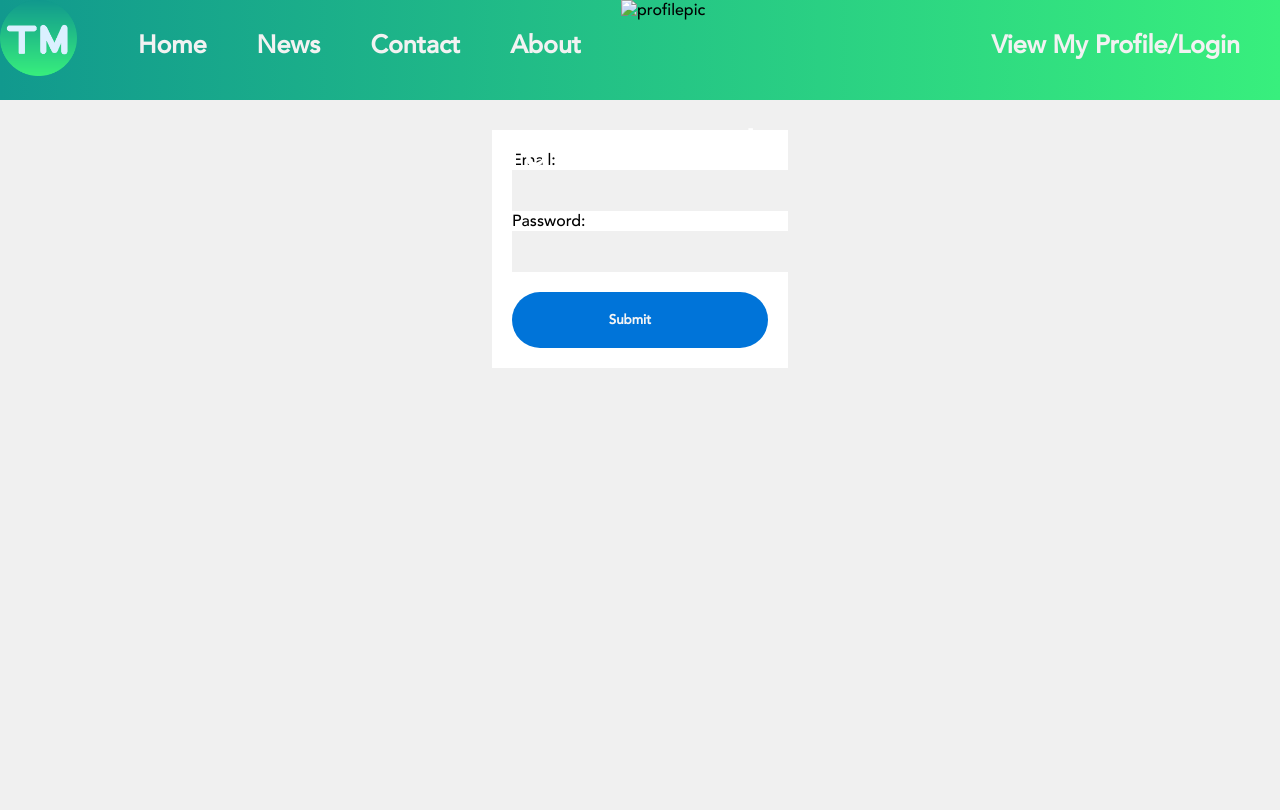
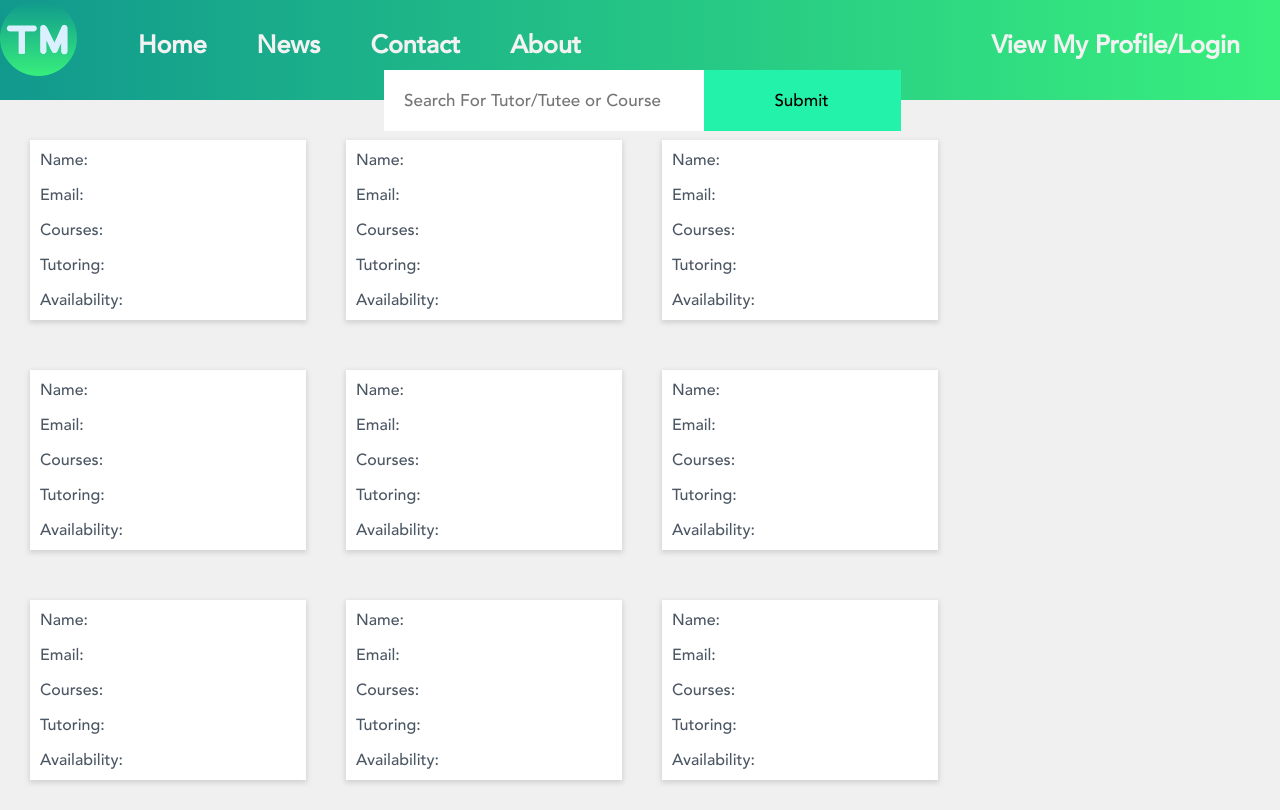
Before and after one commit to kevinwang27/TutorMatch, a website: page public/profile.html in a window 1280 px wide. Drawn offline with Linux system fonts and the light colour scheme.

Commit message:
GIT LIT AT 4:30 AM COMRADES

```diff
--- a/public/assets/css/profile.css
+++ b/public/assets/css/profile.css
@@ -7,22 +7,19 @@
   margin: 0;
   padding: 0;
 }
+body {
+    background-color: #F0F0F0;
 
-body
-{
-background-color: #F0F0F0;
-position: relative;
-z-index: -2;
 }
 
 
+
 #search {
-    top: 90%;
-    padding-top: -25px;
+    /*top: 90%;*/
     position: absolute;
     left: 30%;
     padding-bottom: -20px;
-    height: -200px;
+    /*height: -200px;*/
 }
 
 #title {
@@ -33,22 +30,13 @@ z-index: -2;
     font-size: 50px;
 }
 
-#profilepic {
-    position: absolute;
-    top: 25%;
-    border-radius: 50%;
-    right: 5%;
-    width: 100px;
-    font-size: 50px;
-}
-
 
 /* Add a black background color to the top navigation */
 .topnav {
     background: linear-gradient(to right, #11998e,
 #38ef7d);
     overflow: hidden;
-    height: 300px;
+    height: 100px;
 }
 
 /* Style the links inside the navigation bar */
@@ -63,13 +51,13 @@ z-index: -2;
     padding-left: 10px;
     margin-right: 30px;
     text-decoration: none;
-    font-size: 35px;
+    font-size: 25px;
 }
 
 
 #logo {
     position: absolute;
-    width:10%;
+    width:6%;
 }
 /* Change the color of links on hover */
 
@@ -83,6 +71,9 @@ z-index: -2;
     padding: 20px;
     border: none;
     width:280px;
+    align-self: center;
+    top:70px;
+    /*right:30px;*/
     font-size: 17px;
     outline:none;
 }
@@ -91,18 +82,92 @@ z-index: -2;
     background-color: #22F2AA;
     padding: 20px;
     border: none;
+    align-self: center;
+    top:70px;
+    /*right:30px;/*/
     width:200px;
     font-size: 17px;
     outline:none;
     }
 
-/* When the screen is less than 600px wide, stack the links and the search field vertically instead of horizontally */
-@media screen and (max-width: 600px) {
-    .topnav a, input[type=text] {
-        float: none;
-        display: block;
-        text-align: left;
-        margin: 0;
-        padding: 14px;
-    }
+
+
+
+html, body {
+    height: 100vh;
+    width: 100vw;
+    margin: 0;
+    font-family: 'Roboto';
+    color: #4c5764;
+    box-sizing: border-box;
 }
+
+.content {
+    display: flex;
+    flex-direction: column;
+    align-items: center;
+    justify-content: center;
+}
+
+
+
+
+
+/* dashboard container */
+.dashboard {
+    height: 100vh;
+    width: 100vw;
+    display: grid;
+    /* grid-template-columns: 15% 85%; */
+    grid-template-areas:
+        "sidebar content";
+}
+
+/* content container (everything except sidebar) */
+.content {
+    /* -webkit-flex: 1 1 auto; */
+    /* overflow-y: auto; */
+    /* height: 100vh; */
+    grid-area: content;
+    padding: 10px;
+    overflow: scroll;
+    /* overflow: hidden; */
+    /* align-items: flex-start; */
+
+}
+
+.info-box-container {
+    z-index: 9;
+    display: flex;
+    flex-direction: row;
+    flex-wrap:wrap;
+    /*padding-left: 370px;*/
+}
+
+.info-box {
+    padding: 10px;
+    display: flex;
+    flex-direction: column;
+    background-color: white;
+    width: 20vw;
+    height: 20vh;
+    margin: 20px;
+    margin-top: 30px;
+    /* border-radius: 5px; */
+    transition: all 0.15s ease;
+    /* border: 2px solid #6493be; */
+    box-shadow: 0px 2px 5px 1px #d3d3d3;
+    overflow: auto;
+    /*align-items : center;*/
+    justify-content: space-between;
+}
+
+.info-box:hover {
+    border: 2px solid #7ac175;
+    transform: scale(1.05);
+    cursor: pointer;
+}
+
+.info-box img {
+    width: 20%;
+}
--- a/public/profile.html
+++ b/public/profile.html
@@ -3,7 +3,7 @@
 <head>
 	<meta charset="utf-8">
 	<link href="https://fonts.googleapis.com/css?family=Lato:100,300,700" rel="stylesheet">
-	<link rel="stylesheet" type="text/css" href="assets/css/login.css">
+	<link rel="stylesheet" type="text/css" href="assets/css/profile.css">
 </head>
 <body>
 	<!DOCTYPE HTML>
@@ -23,32 +23,99 @@
 				<a href = "#profile">View My Profile/Login</a>
 			</span>
 		</div>
-		<span id="title">Tutor Match</span>
-
-		<img src="imgs/Shelter.jpg" alt="profilepic" id = "profilepic">
+        <div id = "search">
+        <input type="text" placeholder="Search For Tutor/Tutee or Course">
+        <input type="submit" value="Submit" style = "margin-left: -7px;">
+         </div>
 	</div>
 	<div id = "profile">
 
 	</div>
 
+	<div class="content">
+                <div class="info-box-container">
 
+                    <script>
+                        var toAdd = document.createDocumentFragment();
+                        for(var i=0; i < 11; i++){
+                           var newDiv = document.createElement('div');
+                           newDiv.Name = document.createTextNode('name');
+                           newDiv.Email = document.createTextNode('email');
+                           newDiv.Courses = document.createTextNode('courses');
+                           newDiv.Tutoring = document.createTextNode('tutoring');
+                           newDiv.Availability = document.createTextNode('availability');
+                           newDiv.className = 'info-box';
+                           toAdd.appendChild(newDiv);
+                        }
+                        document.appendChild(toAdd);
+                    </script>
+                    <div class="info-box">
+                            <p>Name:</p>
+                            <p>Email:</p>
+                            <p>Courses:</p>
+                            <p>Tutoring:</p>
+                            <p>Availability:</p>
+                    </div>
+                    <div class="info-box">
+                            <p>Name:</p>
+                            <p>Email:</p>
+                            <p>Courses:</p>
+                            <p>Tutoring:</p>
+                            <p>Availability:</p>
+                    </div>
+                    <div class="info-box">
+                            <p>Name:</p>
+                            <p>Email:</p>
+                            <p>Courses:</p>
+                            <p>Tutoring:</p>
+                            <p>Availability:</p>
+                    </div>
+                    <div class="info-box">
+                            <p>Name:</p>
+                            <p>Email:</p>
+                            <p>Courses:</p>
+                            <p>Tutoring:</p>
+                            <p>Availability:</p>
+                    </div>
+                    <div class="info-box">
+                            <p>Name:</p>
+                            <p>Email:</p>
+                            <p>Courses:</p>
+                            <p>Tutoring:</p>
+                            <p>Availability:</p>
+                    </div>
+                    <div class="info-box">
+                            <p>Name:</p>
+                            <p>Email:</p>
+                            <p>Courses:</p>
+                            <p>Tutoring:</p>
+                            <p>Availability:</p>
+                    </div>
+                    <div class="info-box">
+                            <p>Name:</p>
+                            <p>Email:</p>
+                            <p>Courses:</p>
+                            <p>Tutoring:</p>
+                            <p>Availability:</p>
+                    </div>
+                    <div class="info-box">
+                            <p>Name:</p>
+                            <p>Email:</p>
+                            <p>Courses:</p>
+                            <p>Tutoring:</p>
+                            <p>Availability:</p>
+                    </div>
+                    <div class="info-box">
+                            <p>Name:</p>
+                            <p>Email:</p>
+                            <p>Courses:</p>
+                            <p>Tutoring:</p>
+                            <p>Availability:</p>
+                    </div>
 
+                </div>
 
-
-
-
-	<div class = "Form">
-		<form id = "form">
-		  Email:<br>
-		  <input type="text" email="email"><br>
-		  	Password:<br>
-		  <input type="text" password="password"> <br> <br>
-		  <button class = "submit">
-		 	<p id = "sub" style = "margin-left: -20px;">Submit</p>
-		  </button>
-		</form>
-	</div>
-
+            </div>
 
 </body>
 </html>
```
Also changed, not shown: 5 other files.
